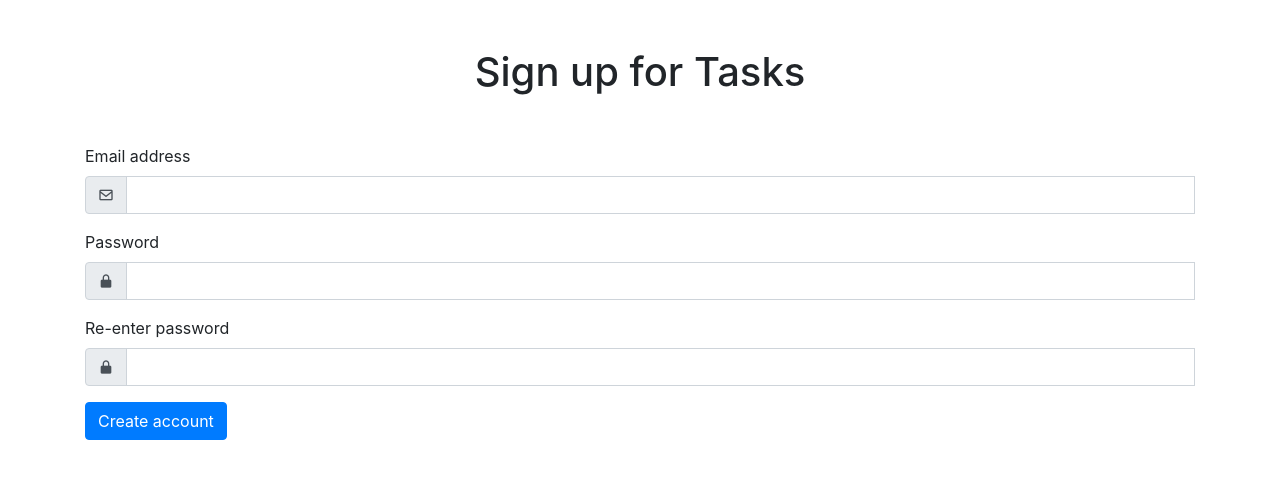
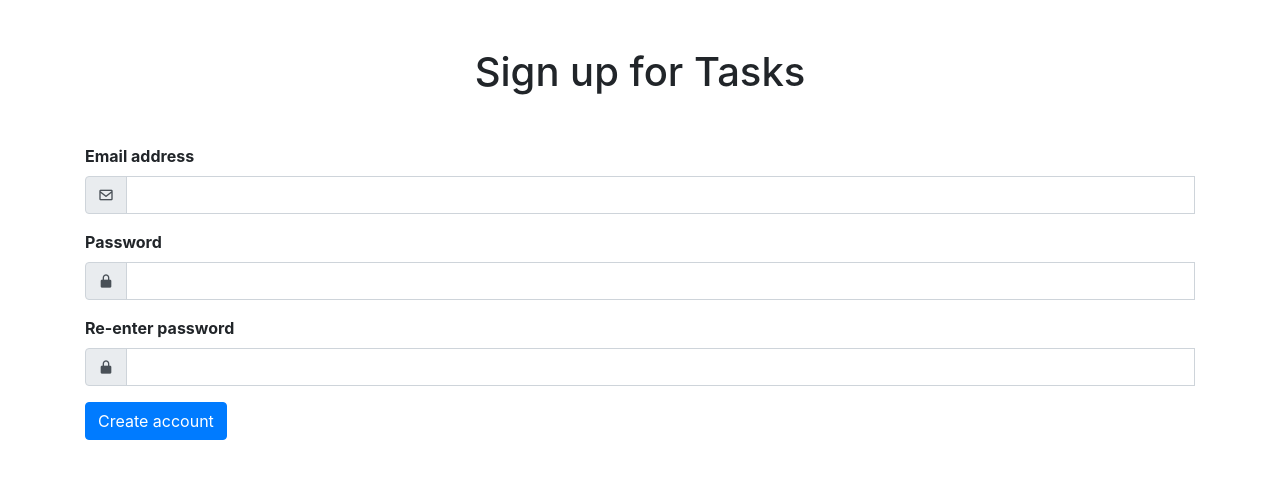
Before and after one commit to rrickgauer/Tasks, a PHP site: page /create-account.php in a window 1280 px wide. Shown: the top 479 px of the page. Run offline with PHP 8.4, Linux system fonts and the light colour scheme; some libraries are stand-ins or nearby versions.

Commit message:
make labels bold and clear form after successful post

```diff
--- a/src/css/style.css
+++ b/src/css/style.css
@@ -66,4 +66,8 @@ hr {
   font-size: 24px;
 }
 
+.form-group label {
+  font-weight: bold;
+}
+
 /*# sourceMappingURL=style.css.map */
--- a/src/css/style.scss
+++ b/src/css/style.scss
@@ -93,3 +93,8 @@ hr {
     }
 
 }
+
+
+.form-group label {
+    font-weight: bold;
+}
--- a/src/js/new-event.js
+++ b/src/js/new-event.js
@@ -305,6 +305,7 @@ function getNewEventInputValues() {
 Action to take when submitting a new event is successful.
 ***************************************************************************/
 function submitNewEventSuccess(responseData, textStatus, xhr) {
+    $('.event-new-input').val('');
     Utilities.displayAlert('Success!');
 }
 
--- a/src/new-event.php
+++ b/src/new-event.php
@@ -163,12 +163,6 @@
             </div>
 
 
-
-
-
-            <!-- heres where recurrence shit goes -->
-
-
             <button type="button" id="btn-submit-new-event" class="btn btn-sm btn-primary">Create event</button>
         </form>
 
```
Also changed, not shown: 1 other file.
